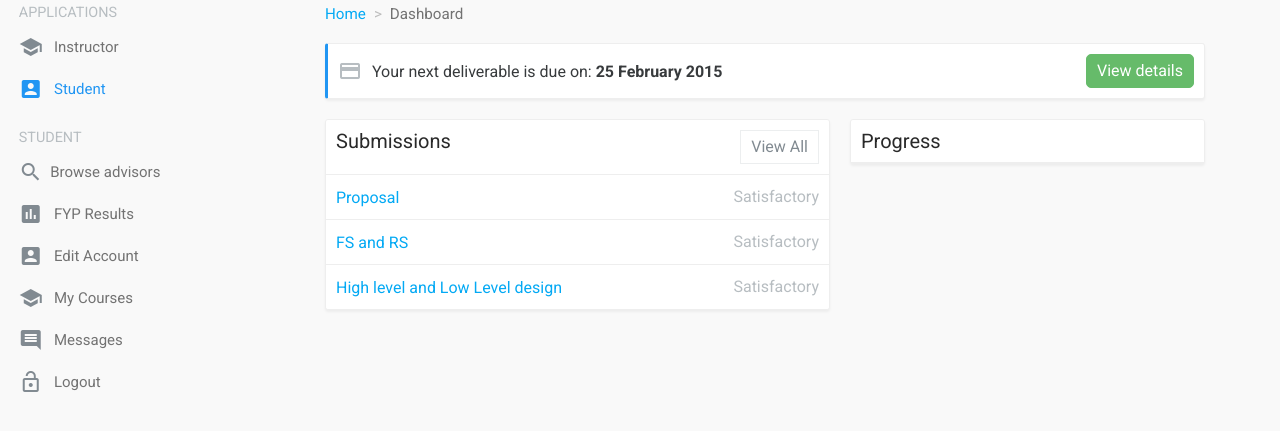
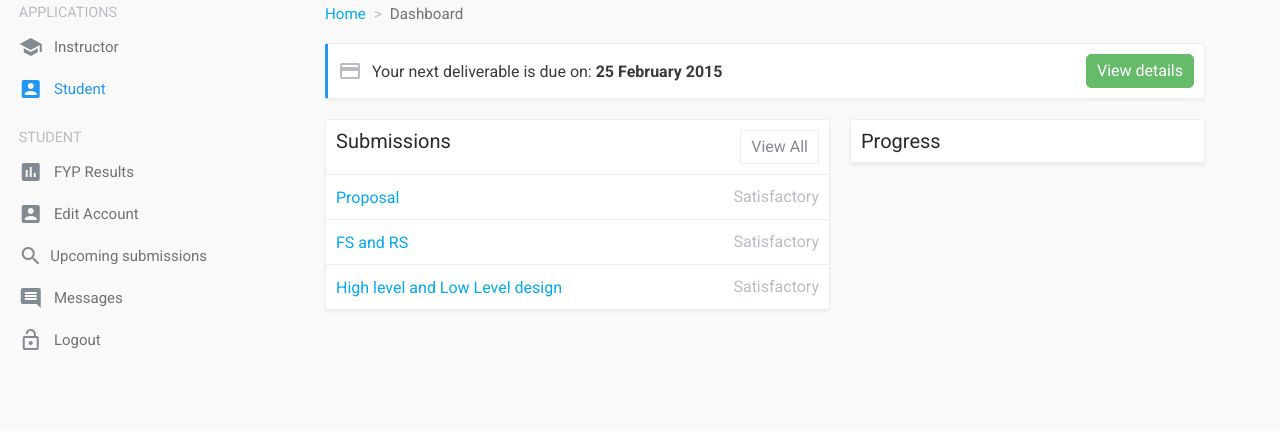
Before and after one commit to SyedSaifAli1234/fyp-check.github.io, a website: page dist/index.html in a window 1280 px wide. Shown: the part 71-502 px from the top of the page. Drawn offline with Linux system fonts and the light colour scheme.

Commit message:
Update index.html

```diff
--- a/dist/index.html
+++ b/dist/index.html
@@ -91,10 +91,7 @@
     </ul>
     <div class="sidebar-heading">Student</div>
     <ul class="sidebar-menu">
-      <li class="sidebar-menu-item">
-        <a class="sidebar-menu-button" href="browse-courses.html">
-          <i class="sidebar-menu-icon material-icons">search</i>Browse advisors &nbsp; &nbsp; &nbsp; &nbsp;</a>
-      </li>
+
 
 
 
@@ -110,8 +107,7 @@
       </li>
       <li class="sidebar-menu-item">
         <a class="sidebar-menu-button" href="my-courses.html">
-          <i class="sidebar-menu-icon material-icons">school</i> My Courses
-        </a>
+          <i class="sidebar-menu-icon material-icons">search</i>Upcoming submissions &nbsp; &nbsp; &nbsp; &nbsp;</a>
       </li>
       <li class="sidebar-menu-item">
         <a class="sidebar-menu-button" href="chat.html">
```
